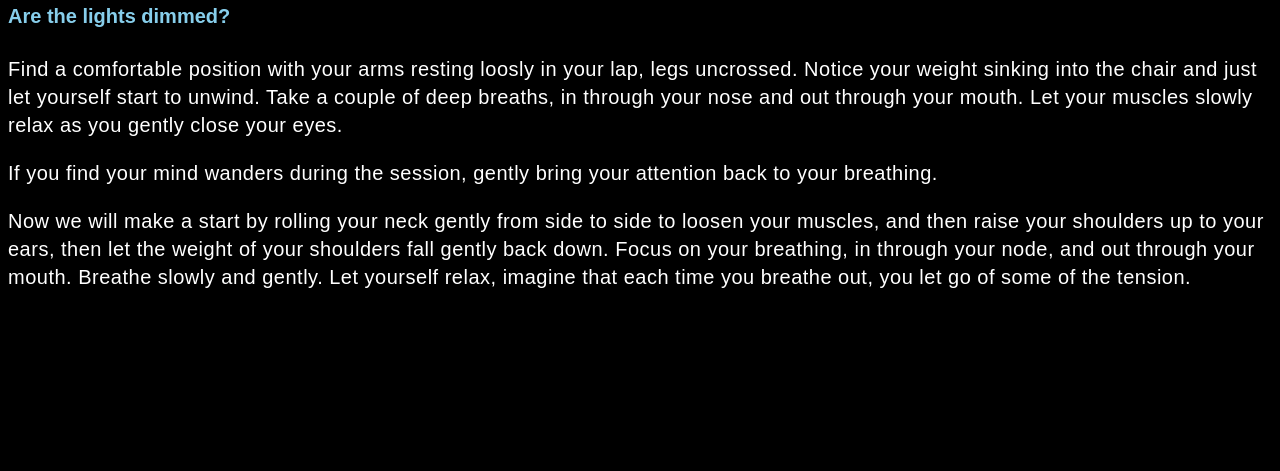
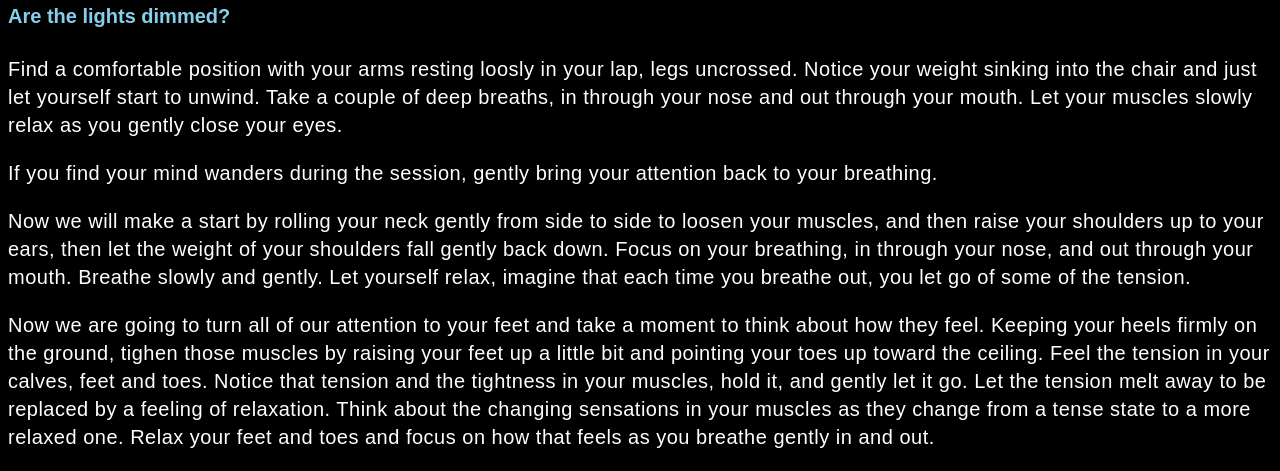
Before and after one commit to bevand10/pr, a plain HTML site: page index.html in a window 1280 px wide. Shown: the part 567-1038 px from the top of the page. Before the commit the page ends 878 px from the top, so only its background shows below. Drawn offline with Linux system fonts and the light colour scheme.

Commit message:
Update index.html

```diff
--- a/index.html
+++ b/index.html
@@ -10,7 +10,7 @@
 <link rel="apple-touch-icon" sizes="120x120" href="ios-fpht-pr-128.png" />
 <link rel="apple-touch-icon" sizes="152x152" href="ios-fpht-pr-128.png" />
 <link rel="image_src" href="ios-fpht-pr-128.png" />
-<link rel="manifest" href="manifest.json">
+<link rel="manifest" href="manifest.json?v=1">
 <style>
 html{background-color:black;color:white;font-family:sans-serif;font-size:1.25em;}
 div{text-align:center;}
@@ -35,9 +35,18 @@ If you find your mind wanders during the session, gently bring your attention ba
 <p>
 Now we will make a start by rolling your neck gently from side to side to loosen your muscles,
 and then raise your shoulders up to your ears, then let the weight of your shoulders fall gently back down.
-Focus on your breathing, in through your node, and out through your mouth.
+Focus on your breathing, in through your nose, and out through your mouth.
 Breathe slowly and gently.
 Let yourself relax, imagine that each time you breathe out, you let go of some of the tension.
 </p>
+<p>
+Now we are going to turn all of our attention to your feet and take a moment to think about how they feel.
+Keeping your heels firmly on the ground, tighen those muscles by raising your feet up a little bit and pointing your toes up toward the ceiling.
+Feel the tension in your calves, feet and toes.
+Notice that tension and the tightness in your muscles, hold it, and gently let it go.
+Let the tension melt away to be replaced by a feeling of relaxation.
+Think about the changing sensations in your muscles as they change from a tense state to a more relaxed one.
+Relax your feet and toes and focus on how that feels as you breathe gently in and out.
+</p>
 </body>
 </html>
```
